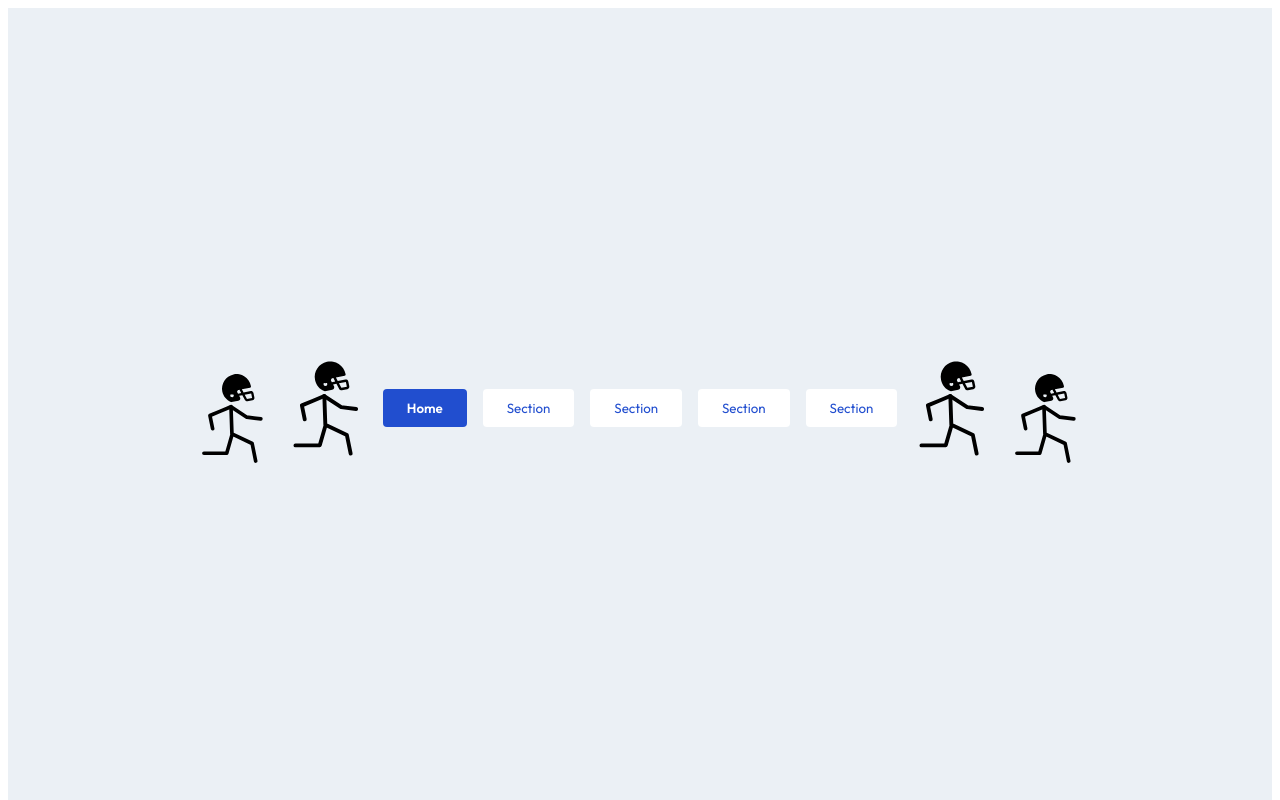
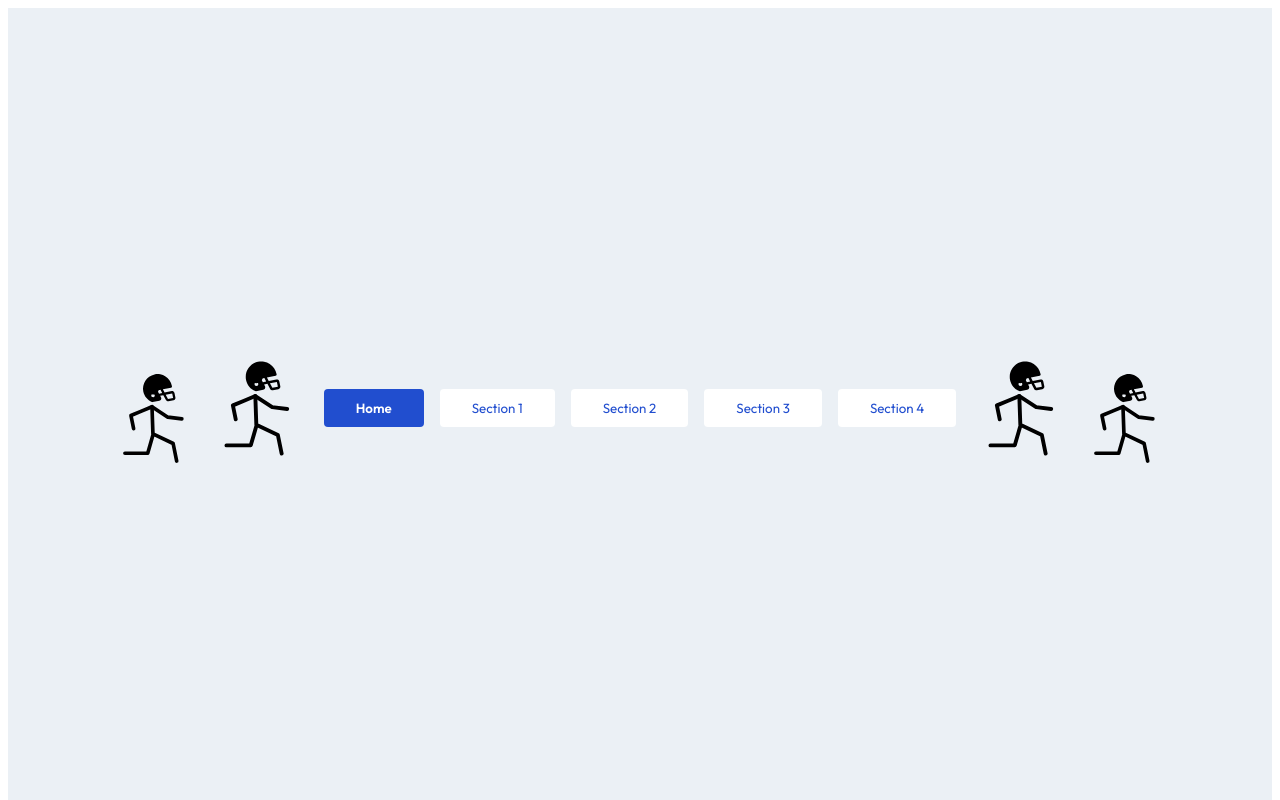
Before and after one commit to spectatorpublishing/homecoming2025, a React (Create React App) app: page / in a window 1280 px wide. Shown: the top 800 px of the page. Built offline with nearby package versions, Linux system fonts and the light colour scheme.

Commit message:
made section rendering dynamic and spacing adjustments

```diff
--- a/src/components/NavBar.js
+++ b/src/components/NavBar.js
@@ -14,14 +14,19 @@ const ButtonWrapper = styled.div`
   display: flex;
   flex-direction: column;
   align-items: center;
+
+  &:hover img {
+    display: block;
+  }
 `;
 
 const Button = styled.button`
-  padding: 0.7rem 1.5rem;
+  display: flex;
+  padding: 0.7rem 2rem;
   border-radius: 4px;
   cursor: pointer;
-  transition: all 0.2s ease-in-out;
   border: none;
+  flex-shrink: 0;
 
   font-family: 'Outfit', sans-serif;
   font-weight: ${(props) => (props.primary ? "600" : "400")};
@@ -31,6 +36,8 @@ const Button = styled.button`
 
 const InsideIcon = styled.img`
   width: 80px;
+  margin-right: 10px;
+  margin-left: 10px;
 `;
 
 const OutsideIcon = styled.img`
@@ -38,18 +45,24 @@ const OutsideIcon = styled.img`
   margin-top: 20px;
 `;
 
-const ButtonIcon = styled.img`
+const HoverIcon = styled.img`
   position: absolute;
   bottom: 125%;
   width: 25px;
   display: none;
-
-  ${ButtonWrapper}:hover & {
-    display: block;
-  }
 `;
 
 const NavBar = () => {
+
+  const sections = [
+    { id: "home", label: "Home", primary: true },
+    { id: "section1", label: "Section 1" },
+    { id: "section2", label: "Section 2" },
+    { id: "section3", label: "Section 3" },
+    { id: "section4", label: "Section 4" },
+    // dynamic rendering, add whatever sections needed here
+  ];
+
   const handleScroll = (id) => {
     const element = document.getElementById(id);
     if (element) {
@@ -61,36 +74,16 @@ const NavBar = () => {
     <Wrapper>
       <OutsideIcon src="/fball-player.svg" alt="football icon" />
       <InsideIcon src="/fball-player.svg" alt="football icon" />
-      <ButtonWrapper>
-        <Button primary onClick={() => handleScroll("home")}>
-          Home
-        </Button>
-      </ButtonWrapper>
 
-      <ButtonWrapper>
-        <ButtonIcon src="/fball.svg" alt="football icon" />
-        <Button onClick={() => handleScroll("section1")}>
-          Section
-        </Button>
-      </ButtonWrapper>
-      <ButtonWrapper>
-        <ButtonIcon src="/fball.svg" alt="football icon" />
-        <Button onClick={() => handleScroll("section2")}>
-          Section
-        </Button>
-      </ButtonWrapper>
-      <ButtonWrapper>
-        <ButtonIcon src="/fball.svg" alt="football icon" />
-        <Button onClick={() => handleScroll("section3")}>
-          Section
-        </Button>
-      </ButtonWrapper>
-      <ButtonWrapper>
-        <ButtonIcon src="/fball.svg" alt="football icon" />
-        <Button onClick={() => handleScroll("section4")}>
-          Section
-        </Button>
-      </ButtonWrapper>
+      {sections.map(({ id, label, primary }) => (
+        <ButtonWrapper key={id}>
+          {!primary && <HoverIcon src="/fball.svg" alt="football icon" />}
+          <Button primary={primary} onClick={() => handleScroll(id)}>
+            {label}
+          </Button>
+        </ButtonWrapper>
+      ))}
+
       <InsideIcon src="/fball-player.svg" alt="football icon" />
       <OutsideIcon src="/fball-player.svg" alt="football icon" />
     </Wrapper>
```
